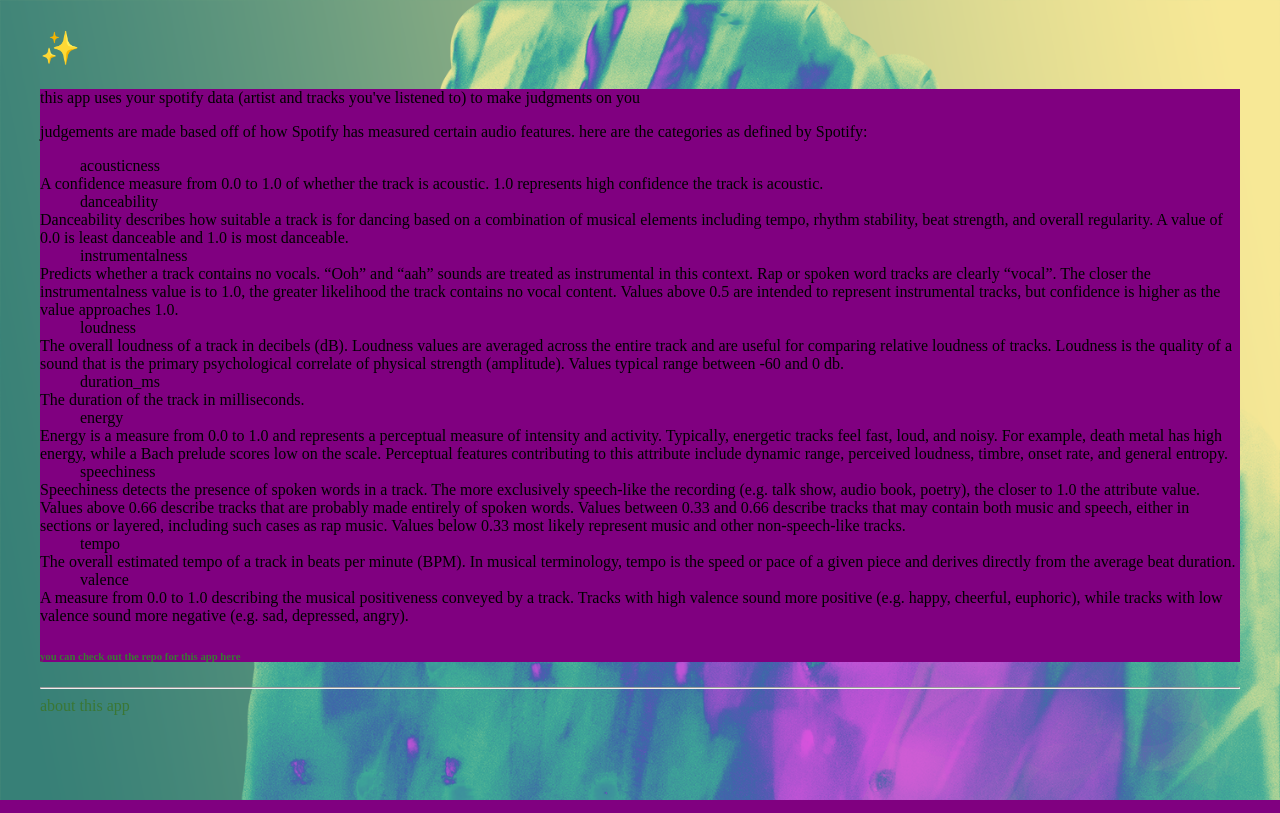
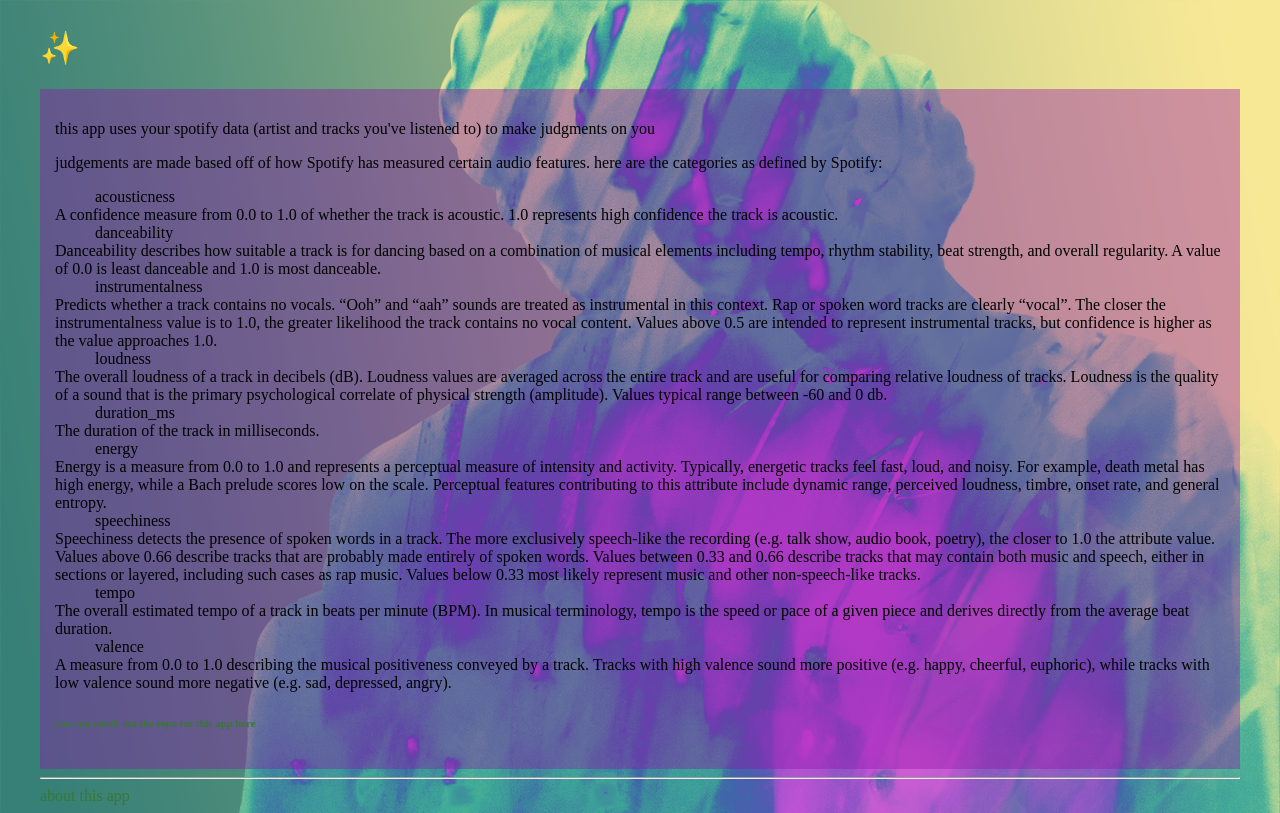
Before and after one commit to iwasnevergivenaname/spotify-evaluation, a Flask app: page /about in a window 1280 px wide. Run offline with Flask 2, Linux system fonts and the light colour scheme.

Commit message:
background color added to about page

```diff
--- a/static/style.css
+++ b/static/style.css
@@ -50,6 +50,7 @@
 }
 
 .about {
-    background-color: purple;
+    background-color: rgba(146, 19, 167, 0.4);
+    padding: 15px;
 
 }
```
